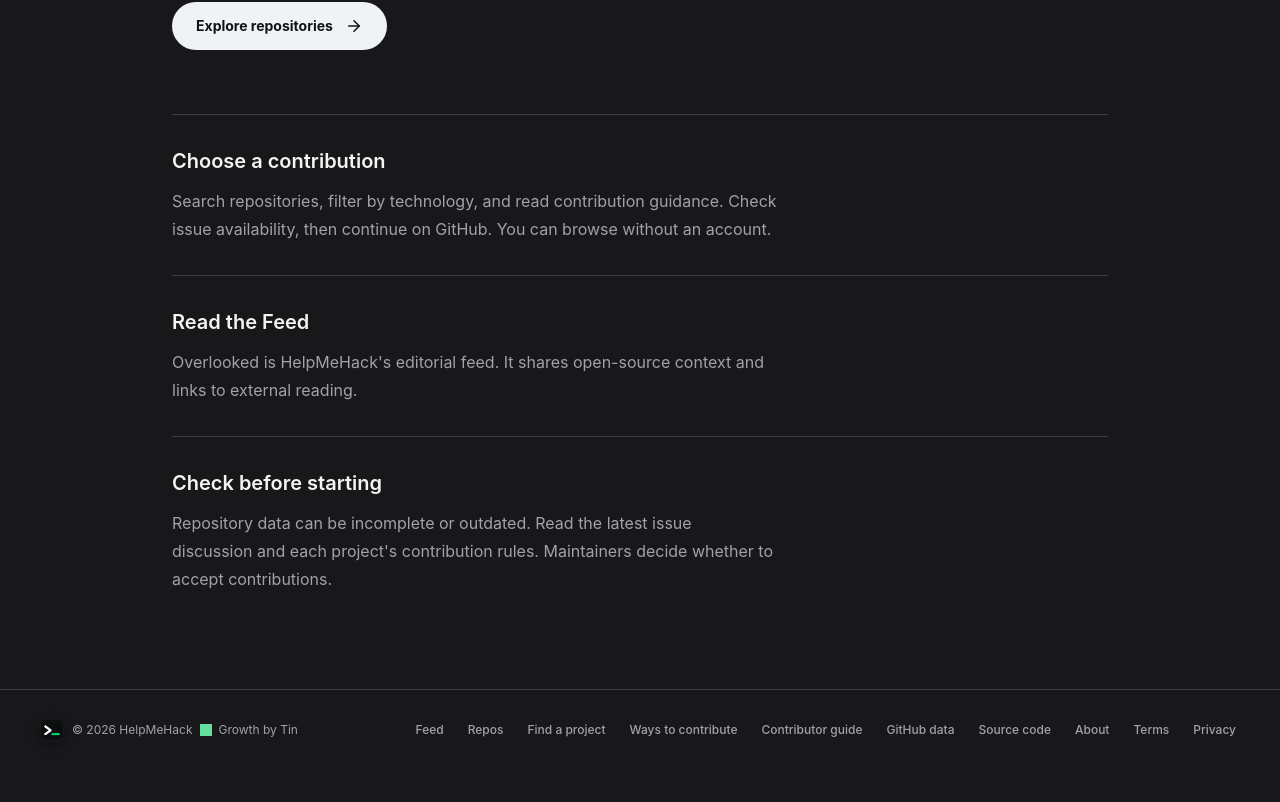
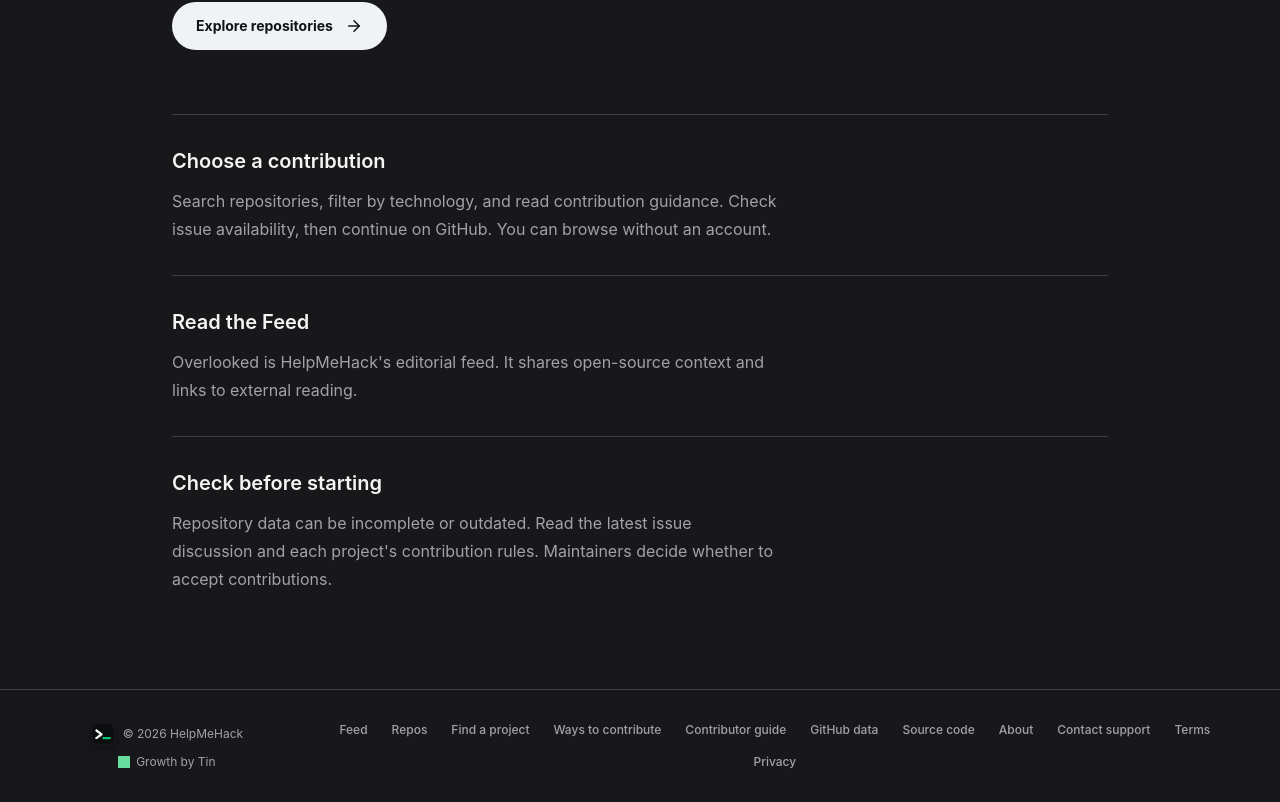
Before and after one commit to rohanmalhotracodes/helpmehack, a Next.js app: page /about in a window 1280 px wide. Shown: the part 318-1120 px from the top of the page. Before the commit the page ends 1088 px from the top, so only its background shows below. Built offline with nearby package versions, Linux system fonts and the light colour scheme.

Commit message:
Add approved support link to shared footer (#23)
Co-authored-by: rohanmalhotracodes <139499925+rohanmalhotracodes@users.noreply.github.com>
Co-authored-by: tin-computer[bot] <277149838+tin-computer[bot]@users.noreply.github.com>

```diff
--- a/components/site-footer.tsx
+++ b/components/site-footer.tsx
@@ -22,6 +22,7 @@ export function SiteFooter({ onNavigate }: { onNavigate?: (view: "overlooked" |
           <a href="https://docs.github.com/en/rest" target="_blank" rel="noreferrer" className={linkClass}>GitHub data</a>
           <a href="https://github.com/rohanmalhotracodes/helpmehack" target="_blank" rel="noreferrer" className={linkClass}>Source code</a>
           <Link href="/about" className={linkClass}>About</Link>
+          <a href="mailto:helpmehack@mail.tin.computer" className={linkClass}>Contact support</a>
           <Link href="/terms" className={linkClass}>Terms</Link>
           <Link href="/privacy" className={linkClass}>Privacy</Link>
         </nav>
```
